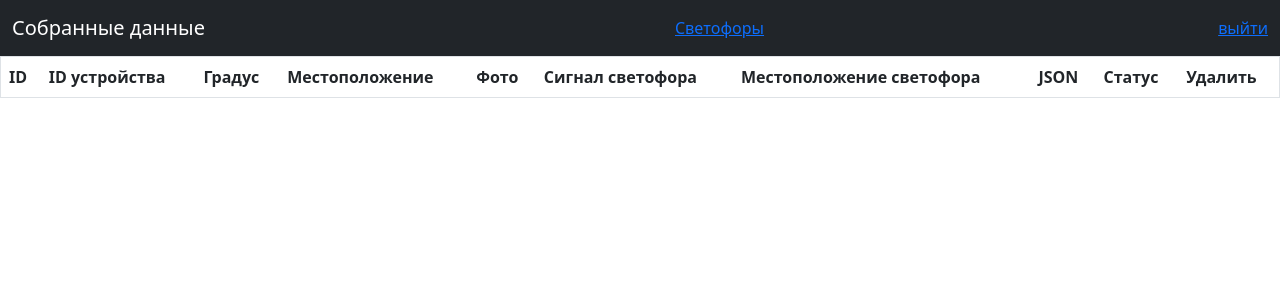
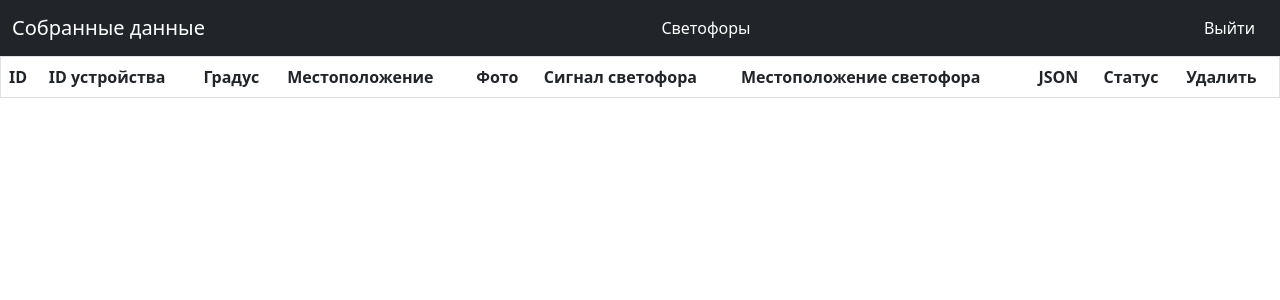
Before and after one commit to MrXayss/ServerForMobile, a Django app: page / in a window 1280 px wide. Shown: the top 300 px of the page. Run offline with Django 3.2, Linux system fonts and the light colour scheme; the visitor is signed in with stand-in values (Sample User, id 1); data that the repository does not hold is empty.

Commit message:
исправил дизайн

```diff
--- a/templates/admin.html
+++ b/templates/admin.html
@@ -18,8 +18,8 @@
     <nav class="navbar navbar-dark bg-dark">
       <div class="container-fluid">
         <a class="navbar-brand" href="{% url 'admin' %}">Собранные данные</a>
-        <a href="{% url 'traffic' %}">Светофоры</a>
-        <a href="{% url 'logout' %}">выйти</a>
+        <a class="btn btn-dark" href="{% url 'traffic' %}">Светофоры</a>
+        <a class="btn btn-dark" href="{% url 'logout' %}">Выйти</a>
       </div>
     </nav>
 
@@ -62,7 +62,7 @@
             {% endif %}
           </td>
           <td>
-          <a href="{% url 'delete_data' obj.id%}">Удалить</a>
+          <a class="btn btn-dark" href="{% url 'delete_data' obj.id%}">Удалить</a>
           </td>
         </tr>
         {% endfor %}
--- a/templates/traffic.html
+++ b/templates/traffic.html
@@ -18,7 +18,7 @@
     <nav class="navbar navbar-dark bg-dark">
       <div class="container-fluid">
         <a class="navbar-brand" href="{% url 'admin' %}">Собранные данные</a>
-        <a href="{% url 'traffic' %}">Светофоры</a>
+        <a class="btn btn-dark" href="{% url 'traffic' %}">Светофоры</a>
       </div>
     </nav>
     <table class="table">
--- a/templates/trafficinfo.html
+++ b/templates/trafficinfo.html
@@ -18,7 +18,7 @@
     <nav class="navbar navbar-dark bg-dark">
       <div class="container-fluid">
         <a class="navbar-brand" href="{% url 'admin' %}">Собранные данные</a>
-        <a href="{% url 'traffic' %}">Светофоры</a>
+        <a class="btn btn-dark" href="{% url 'traffic' %}">Светофоры</a>
       </div>
     </nav>
     <table class="table">
@@ -40,8 +40,8 @@
           <td>{{obj.id_device}}</td>
           {% if obj.status == None %}
           <td>
-            <a style="color:#008000" href="{% url 'right_trafiic' obj.id%}">Да</a>
-            <a style="color:#800000" href="{% url 'bad_traffic' obj.id%}">Нет</a>
+            <a class="btn btn-success" style="color:#ffffff" href="{% url 'right_trafiic' obj.id%}">Да</a>
+            <a class="btn btn-danger" style="color:#ffffff" href="{% url 'bad_traffic' obj.id%}">Нет</a>
           </td>
           {% else %}
           <td>
```
